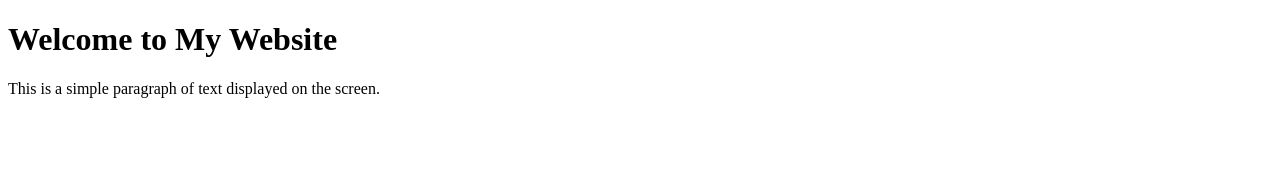
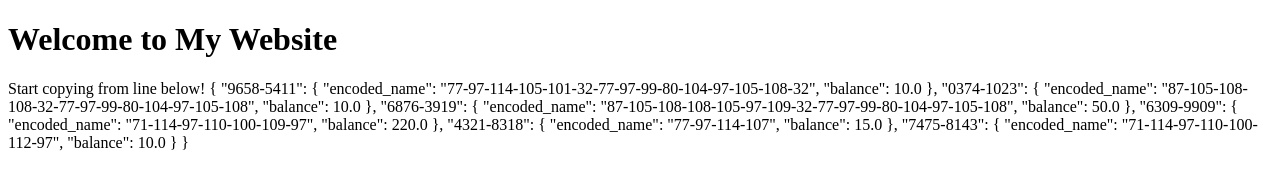
Before and after one commit to This-is-a-website/this-is-a-website.github.io, a plain HTML site: page index.html in a window 1280 px wide. Drawn offline with Linux system fonts and the light colour scheme.

Commit message:
Change title and add encoded data paragraph
Updated the title and added a new paragraph with encoded names and balances.

```diff
--- a/index.html
+++ b/index.html
@@ -2,13 +2,41 @@
 <html lang="en">
 <head>
     <meta charset="UTF-8">
-    <title>My First Webpage</title>
+    <title>Hi!</title>
 </head>
 <body>
 
     <!-- Your visible text goes right here -->
     <h1>Welcome to My Website</h1>
-    <p>This is a simple paragraph of text displayed on the screen.</p>
+    <p>Start copying from line below!
+
+ {
+    "9658-5411": {
+        "encoded_name": "77-97-114-105-101-32-77-97-99-80-104-97-105-108-32",
+        "balance": 10.0
+    },
+    "0374-1023": {
+        "encoded_name": "87-105-108-108-32-77-97-99-80-104-97-105-108",
+        "balance": 10.0
+    },
+    "6876-3919": {
+        "encoded_name": "87-105-108-108-105-97-109-32-77-97-99-80-104-97-105-108",
+        "balance": 50.0
+    },
+    "6309-9909": {
+        "encoded_name": "71-114-97-110-100-109-97",
+        "balance": 220.0
+    },
+    "4321-8318": {
+        "encoded_name": "77-97-114-107",
+        "balance": 15.0
+    },
+    "7475-8143": {
+        "encoded_name": "71-114-97-110-100-112-97",
+        "balance": 10.0
+    }
+}
+</p>
 
 </body>
 </html>
```
